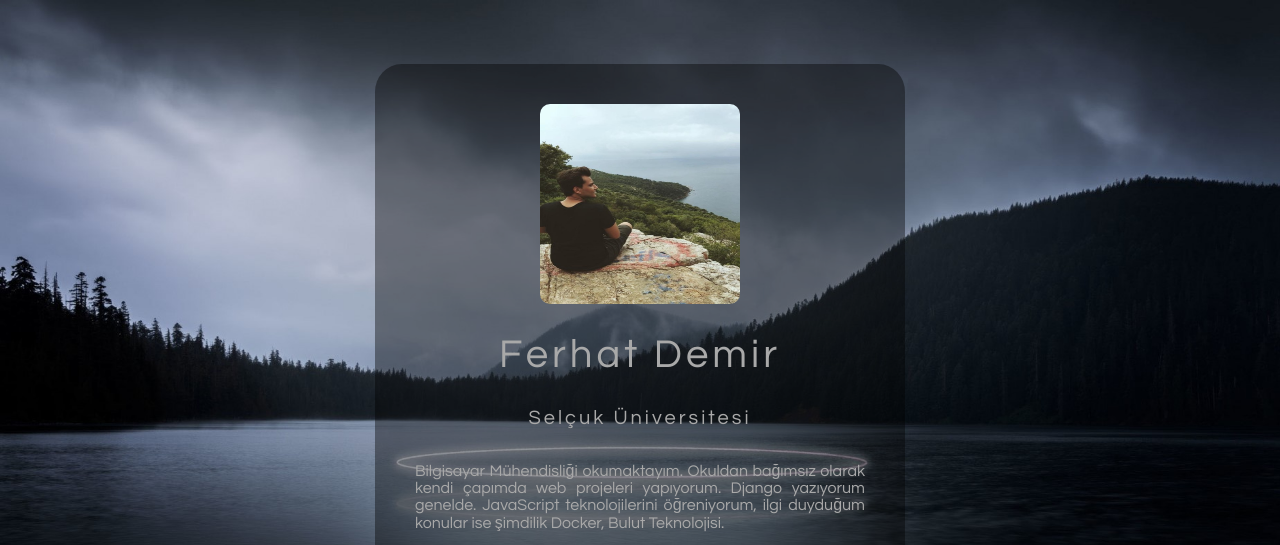
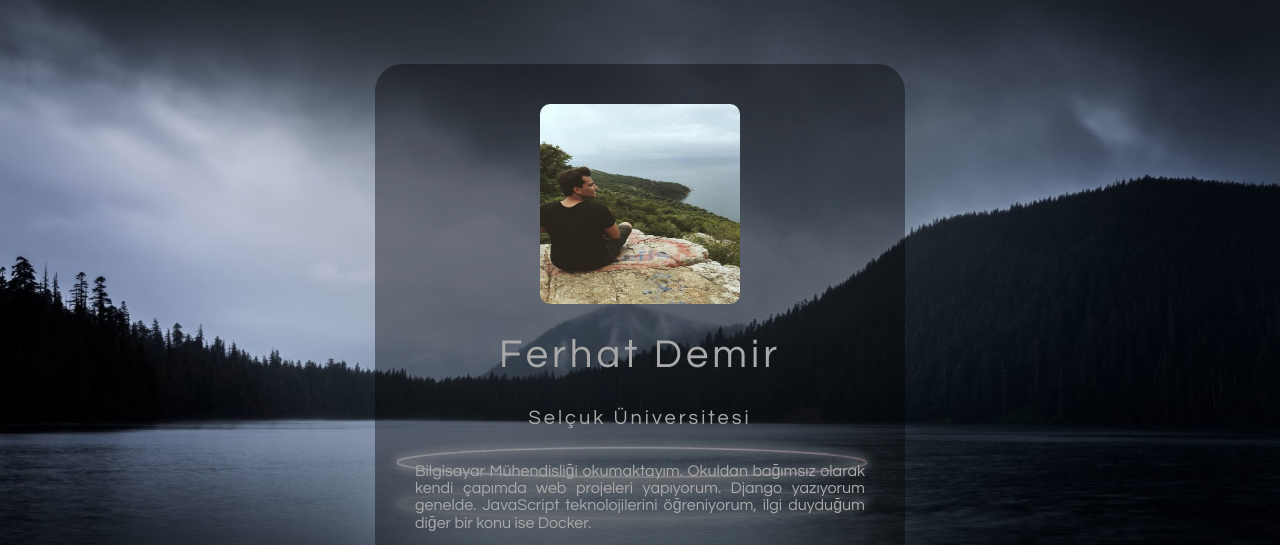
Before and after one commit to dferhat/dferhat.github.io, a plain HTML site: page index.html in a window 1280 px wide. Shown: the top 545 px of the page. Drawn offline with Linux system fonts and the light colour scheme.

Commit message:
Update index.html

```diff
--- a/index.html
+++ b/index.html
@@ -75,7 +75,7 @@
     <h1>Ferhat Demir</h1>
     <h5>Selçuk Üniversitesi</h5>
     <p>Bilgisayar Mühendisliği okumaktayım. Okuldan bağımsız olarak kendi çapımda web projeleri yapıyorum. Django yazıyorum genelde. JavaScript
-    teknolojilerini öğreniyorum, ilgi duyduğum konular ise şimdilik Docker, Bulut Teknolojisi.
+    teknolojilerini öğreniyorum, ilgi duyduğum diğer bir konu ise Docker.
     </p>
 
     <ul>
```
